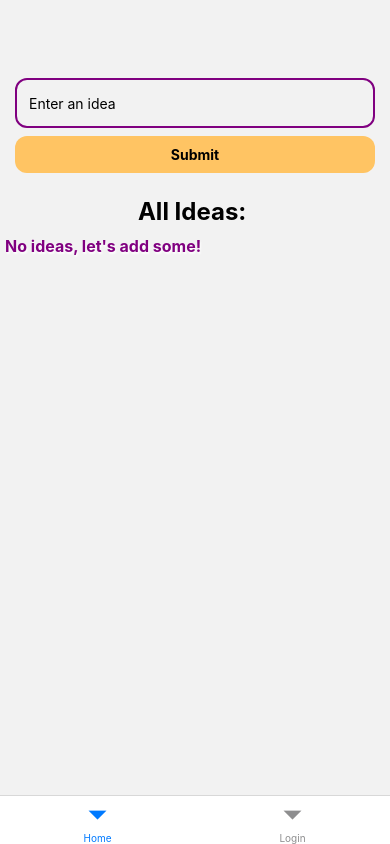
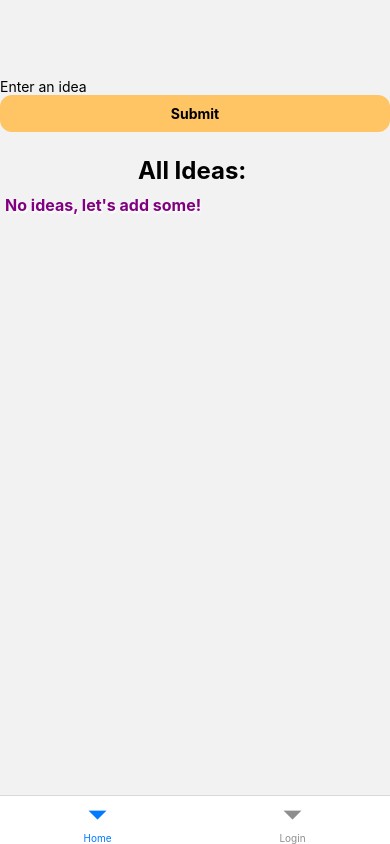
Before and after one commit to aplasket/drinkcurator, a React Native app: screen /Main in a window 390 px wide. Built offline with nearby package versions, Linux system fonts and the light colour scheme.

Commit message:
add max length of text

```diff
--- a/src/components/IdeaForm.tsx
+++ b/src/components/IdeaForm.tsx
@@ -5,6 +5,7 @@ import { FormProps, basicIdea } from "../types/types";
 
 const IdeaForm = ({ addIdea }: FormProps) => {
   const [ idea, setIdea ] = useState("");
+  const maxTextLength = 50;
 
   const handleSubmit = () => {
     const newIdea: basicIdea = {
@@ -22,15 +23,19 @@ const IdeaForm = ({ addIdea }: FormProps) => {
   }
 
   return(
-    <View style={styles.inputWrapper}>
+    <View >
       <TextInput
         placeholder="Enter an idea"
         value={idea}
-        onChangeText={setIdea}
-        style={styles.inputBox}
+        onChangeText={(text) => text.length <= maxTextLength && setIdea(text)} // Limit the input length
+        style={styles.ideaInputBox}
+        maxLength={maxTextLength}
       />
-      <TouchableOpacity style={styles.button}>
-        <Text style={styles.buttonText} onPress={handleSubmit}>Submit</Text>
+      {idea.length >= maxTextLength && (
+        <Text style={styles.errorText}>Character limit reached!</Text>
+      )}
+      <TouchableOpacity style={styles.button} onPress={handleSubmit}>
+        <Text style={styles.buttonText}>Submit</Text>
       </TouchableOpacity>
     </View>
   )
```
